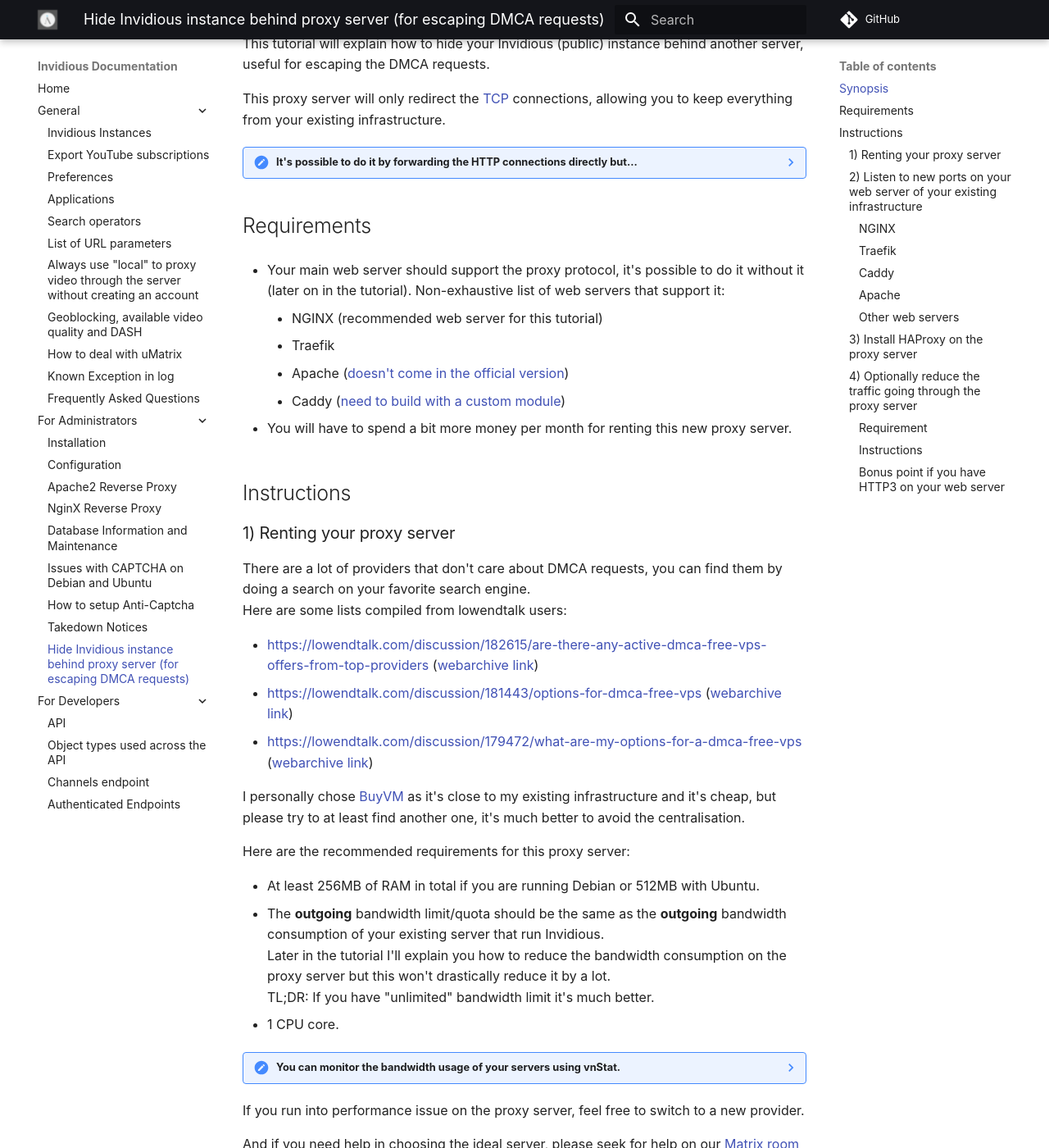
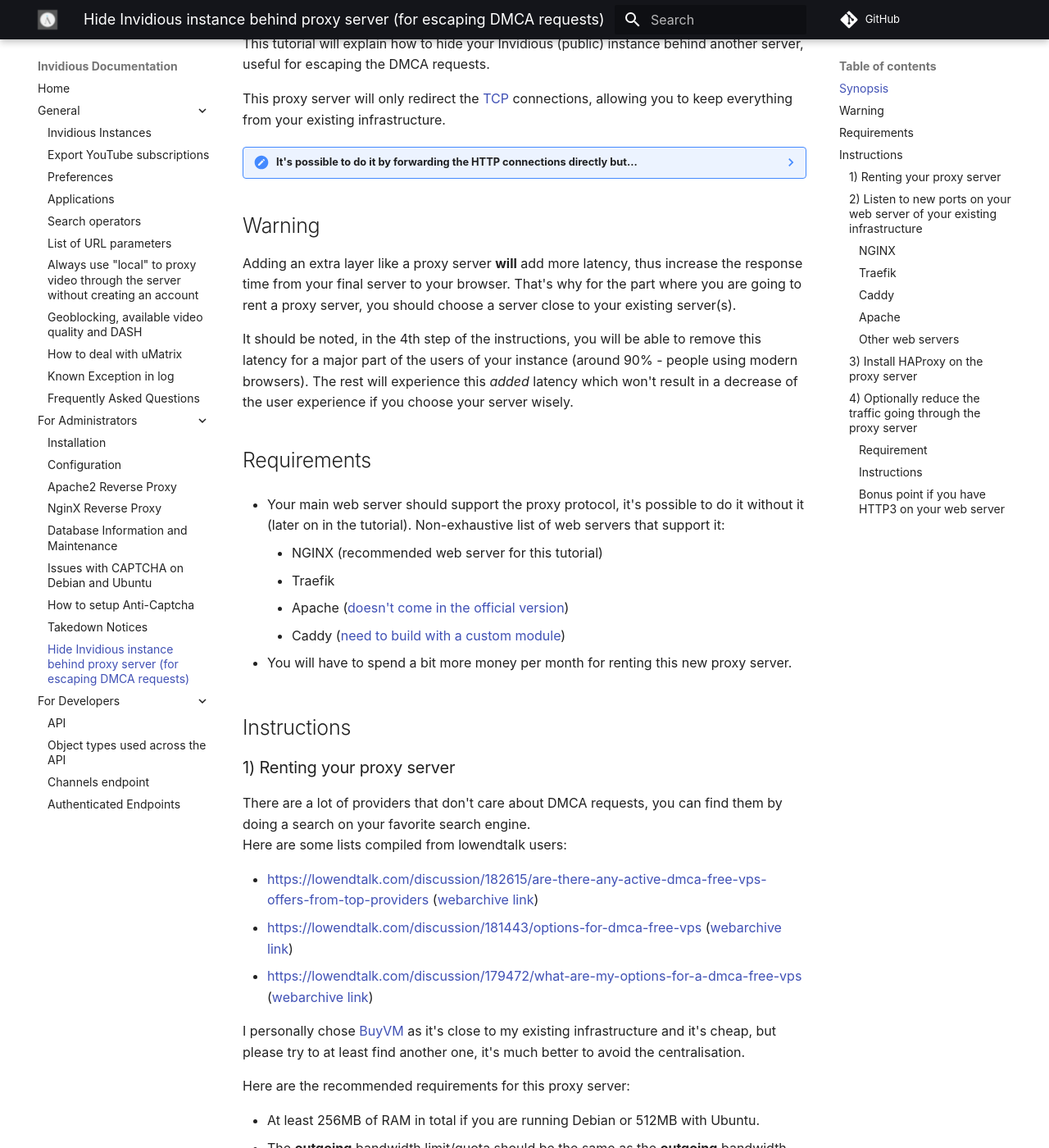
Before and after one commit to iv-org/documentation, an MkDocs documentation site: the page built from docs/hide-instance-behind-proxy-server.md, in a window 1280 px wide and 1400 px high, scrolled down 297 px. Shown: the whole window at 82% size. Built offline with MkDocs 1.6.1 and Material for MkDocs 9.7.7, drawn with Linux system fonts in a browser that asks for light colours; comment, search, counter and statistics services are not loaded; some of the changed text lies outside the part shown.

Commit message:
add warning in this tutorial

```diff
--- a/docs/hide-instance-behind-proxy-server.md
+++ b/docs/hide-instance-behind-proxy-server.md
@@ -15,6 +15,12 @@
     You need to proxy the HTTP protocol normally like you would already do with your current web server for invidious. But in this case from the proxy server to your existing infrastructure. Then also setup the certificates for HTTPS.
 
     Then you optionally preserve the IP address of your clients using for example on NGINX set_real_ip_from and real_ip_header.
+
+## Warning
+
+Adding an extra layer like a proxy server **will** add more latency, thus increase the response time from your final server to your browser. That's why for the part where you are going to rent a proxy server, you should choose a server close to your existing server(s).
+
+It should be noted, in the 4th step of the instructions, you will be able to remove this latency for a major part of the users of your instance (around 90% - people using modern browsers). The rest will experience this *added* latency which won't result in a decrease of the user experience if you choose your server wisely.
 
 ## Requirements
 
@@ -47,6 +53,7 @@
   Later in the tutorial I'll explain you how to reduce the bandwidth consumption on the proxy server but this won't drastically reduce it by a lot.
   TL;DR: If you have "unlimited" bandwidth limit it's much better.
 - 1 CPU core.
+- The proxy server should be close to your existing server(s), for minimal latency overhead.
 
 ??? note "You can monitor the bandwidth usage of your servers using vnStat."
 
```
